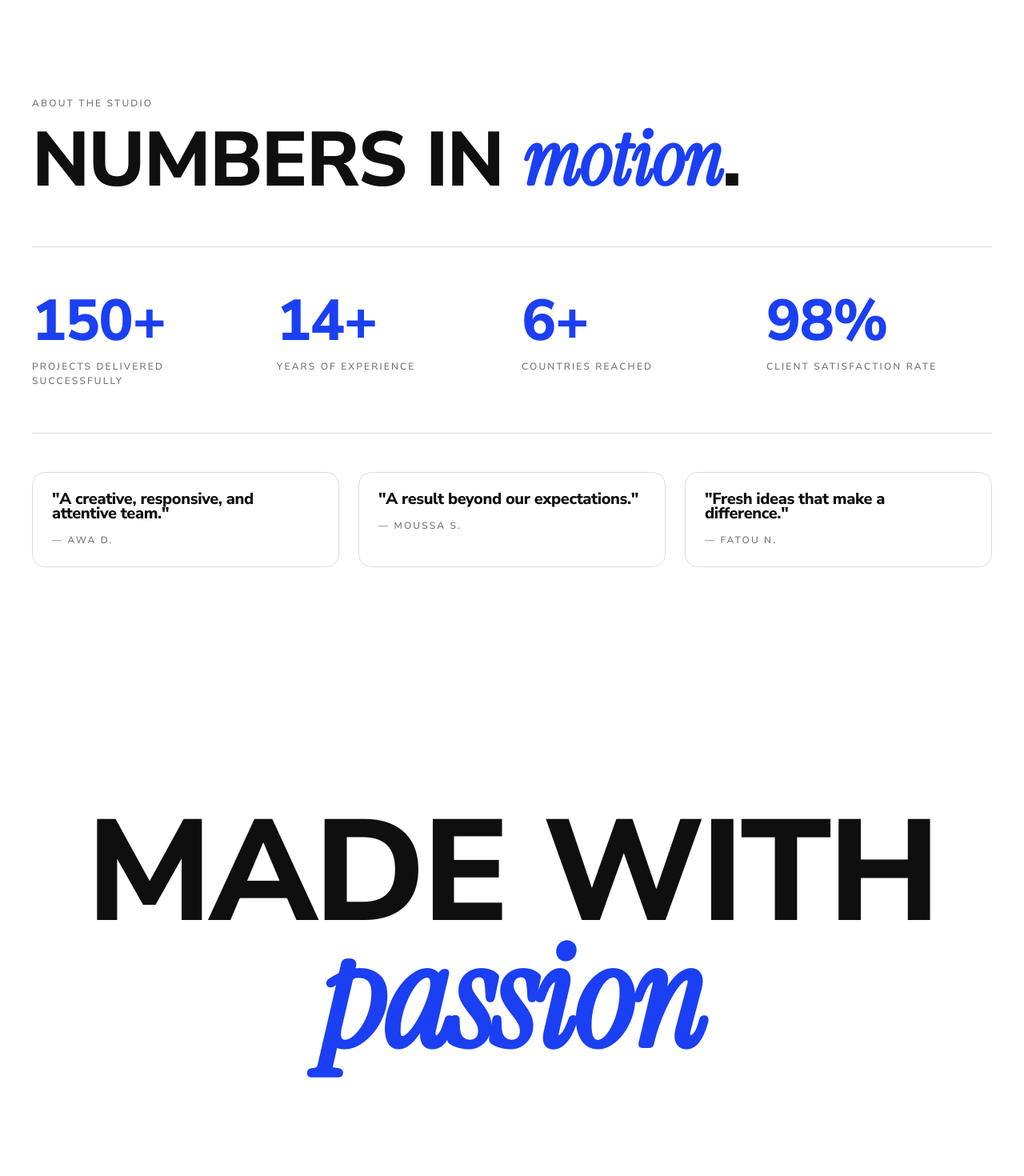
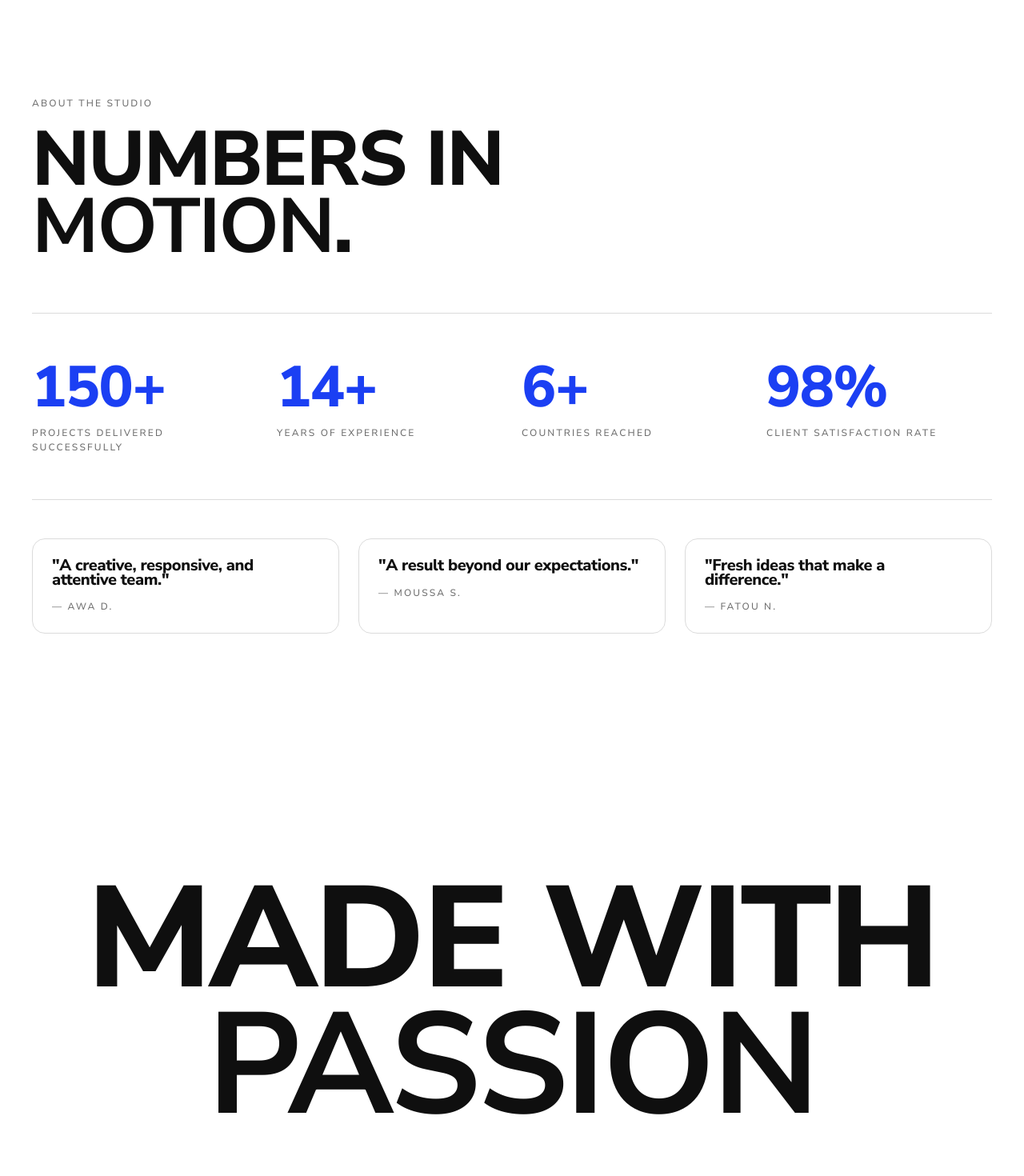
Before and after one commit to ndourmotion-art/thefabrique, a React (Vite) app: page / in a window 1280 px wide. Shown: the part 6180-7650 px from the top of the page at 80% size. Built offline with nearby package versions, Linux system fonts and the light colour scheme; the HTML template or start-up script is replaced by a standard one.

Commit message:
Changes
Co-authored-by: ndourmotion-art <277729954+ndourmotion-art@users.noreply.github.com>

```diff
--- a/src/components/clever/AnimaIndex.tsx
+++ b/src/components/clever/AnimaIndex.tsx
@@ -113,7 +113,7 @@ export const AnimaIndex = () => {
         <div ref={ref} className="reveal mb-12 md:mb-16">
           <div className="eyebrow text-foreground/60 mb-4">Anima index</div>
           <h2 className="font-display uppercase text-display-md">
-            Animation & motion <span className="font-serif-italic normal-case text-primary">index.</span>
+            Animation & motion <span className="font-bold">index.</span>
           </h2>
           <p className="mt-6 max-w-2xl text-base md:text-lg text-foreground/70">
             A living library of motion experiments — hover a card to play it.
--- a/src/components/clever/Founder.tsx
+++ b/src/components/clever/Founder.tsx
@@ -20,7 +20,7 @@ export const Founder = () => {
             <div className="eyebrow text-foreground/60 mb-4">Founder</div>
             <h2 className="font-display uppercase text-display-md">
               Guided by vision, <br />
-              <span className="font-serif-italic normal-case text-primary">driven by craft.</span>
+              <span className="font-bold">driven by craft.</span>
             </h2>
             <div className="mt-8 space-y-5 text-base md:text-lg text-foreground/75 max-w-xl">
               <p>
--- a/src/components/clever/MadeWithPassion.tsx
+++ b/src/components/clever/MadeWithPassion.tsx
@@ -6,7 +6,7 @@ export const MadeWithPassion = () => {
     <section className="py-24 md:py-40">
       <div ref={ref} className="reveal mx-auto max-w-[1400px] px-6 lg:px-10 text-center">
         <h2 className="font-display uppercase font-bold leading-[0.9] tracking-tight text-[18vw] md:text-[14vw]">
-          Made with <span className="font-serif-italic normal-case text-primary">passion</span>
+          Made with <span className="font-bold">passion</span>
         </h2>
       </div>
     </section>
--- a/src/components/clever/Stats.tsx
+++ b/src/components/clever/Stats.tsx
@@ -21,7 +21,7 @@ export const Stats = () => {
         <div ref={ref} className="reveal">
           <div className="eyebrow text-foreground/60 mb-5">About the studio</div>
           <h2 className="font-display uppercase text-display-lg text-7xl font-sans font-medium max-w-4xl">
-            Numbers in <span className="font-serif-italic normal-case text-primary">motion</span>.
+            Numbers in <span className="font-bold">motion</span>.
           </h2>
         </div>
 
```
